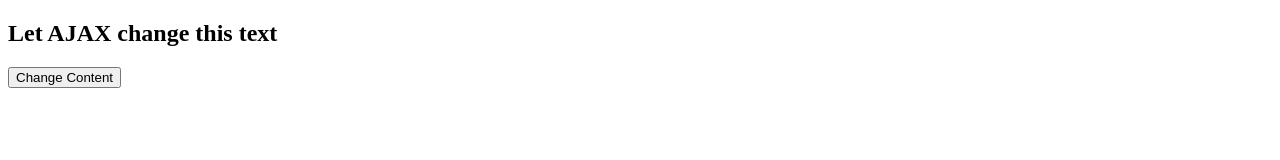
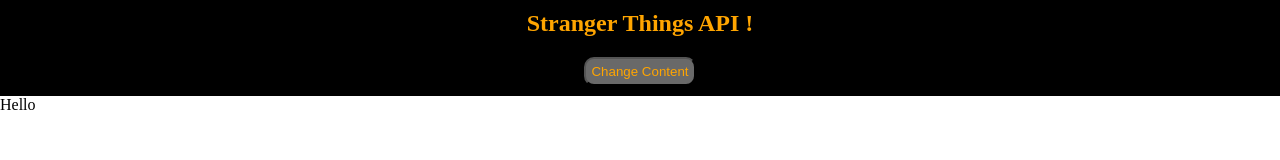
Before and after one commit to daniel70125/Stranger-Things-API, a plain HTML site: page index.html in a window 1280 px wide. Drawn offline with Linux system fonts and the light colour scheme.

Commit message:
Added JS File

```diff
--- a/index.html
+++ b/index.html
@@ -4,29 +4,35 @@
     <meta charset="UTF-8">
     <meta name="viewport" content="width=device-width, initial-scale=1.0">
     <title>AJAX</title>
+    <style>
+        body {
+            margin: 0;
+        }
+        #main {
+            text-align: center;
+            background-color: black;
+            color:orange;
+            padding:10px 0;
+        }
+        #main > h2 {
+            margin: 0 0 20px 0;
+        }
+        #main > button {
+            border-radius:10px;
+            padding: 5px;
+            background: dimgray;
+            color: orange;
+        }
+    </style>
 </head>
 <body>
-    <div id="demo">
-        <h2>Let AJAX change this text</h2>
+    <div id="main">
+        <h2>Stranger Things API !</h2>
         <button type="button" onclick="loadDoc()">Change Content</button>
-        <div id='para1'></div>
     </div>
-    <script>
-    var p = document.getElementById('para1');
-        function loadDoc() {
-            var ourRequest = new XMLHttpRequest();
-            const randomNum = Math.random();
-            console.log(randomNum);
-            ourRequest.open("GET", "https://swapi.dev/api/people", true);
-            ourRequest.onload = function(){
-            var data = JSON.parse(this.responseText);
-            console.log(data.results);
-            for (let i = 0; i < data.results.length; i++){
-                console.log(data.results[i])
-            }
-        }
-    ourRequest.send();
-}
-    </script>
+    <div>
+        Hello
+    </div>
+    <script src='index.js'></script>
 </body>
 </html>
--- /dev/null
+++ b/index.js
@@ -0,0 +1,16 @@
+const SWAPIUrl = 'https://swapi.dev/api/people';
+    var p = document.getElementById('para1');
+        function loadDoc() {
+            var ourRequest = new XMLHttpRequest();
+            const randomNum = Math.random();
+            console.log(randomNum);
+            ourRequest.open("GET", './stranger-things.json', true);
+            ourRequest.onload = function(){
+            var data = JSON.parse(this.responseText);
+            console.log(data[0]);
+            for (let i = 0; i < data.results.length; i++){
+                console.log(data.results[i])
+            }
+        }
+    ourRequest.send();
+}
```
Also changed, not shown: stranger-things.json (added, +7 -0 lines).
